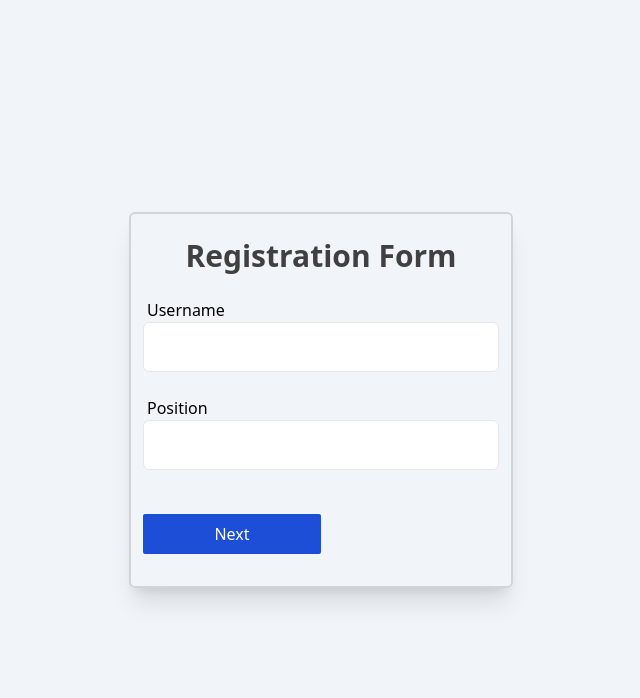
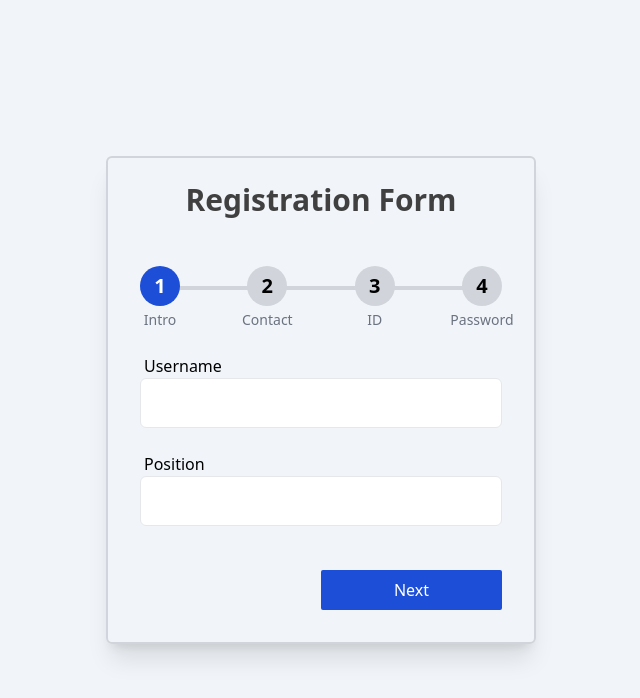
Before and after one commit to Hooseinsalari/Registration-Form, a React (Create React App) app: page / in a window 1280 px wide. Shown: the top 698 px of the page, without its empty margins (319-959 px from the left). Built offline with nearby package versions, Linux system fonts and the light colour scheme.

Commit message:
add progress bar

```diff
--- a/src/components/Form.js
+++ b/src/components/Form.js
@@ -1,4 +1,5 @@
 import React, { useState } from "react";
+import ProgressBar from "./ProgressBar";
 import StepFour from "./StepFour";
 
 // steps
@@ -6,66 +7,64 @@ import StepOne from "./StepOne";
 import StepThree from "./StepThree";
 import StepTwo from "./StepTwo";
 
-
-
 const Form = () => {
-
   const [step, setStep] = useState(1);
 
   const nextStep = () => {
-        setStep((prevState) => prevState + 1)
+    setStep((prevState) => prevState + 1);
     console.log(step);
-    }
+  };
 
   const prevStep = () => {
-        setStep((prevState) => prevState - 1)
+    setStep((prevState) => prevState - 1);
     console.log(step);
-    }
+  };
 
   const renderStep = () => {
-        switch(step) {
-            case 1: return (
+    switch (step) {
+      case 1:
+        return (
           <>
             <StepOne nextStep={nextStep} />
           </>
-            )
-            case 2: return (
+        );
+      case 2:
+        return (
           <>
             <StepTwo nextStep={nextStep} prevStep={prevStep} />
           </>
-            )
-            case 3: return (
+        );
+      case 3:
+        return (
           <>
             <StepThree nextStep={nextStep} prevStep={prevStep} />
           </>
-            )
-            case 4: return (
+        );
+      case 4:
+        return (
           <>
             <StepFour nextStep={nextStep} prevStep={prevStep} />
           </>
-            )
-            default: return (
+        );
+      default:
+        return (
           <>
             <StepOne nextStep={nextStep} />
           </>
-            )
+        );
     }
-    }
+  };
 
   return (
     <div>
-      <form className="shadow-xl p-3 rounded-md w-96 border-2 border-gray-300">
-
+      <form className="shadow-xl py-3 px-8 rounded-md w-[430px] m-auto border-2 border-gray-300">
         <h1 className="text-3xl font-semibold text-neutral-700 my-3 text-center">
           Registration Form
         </h1>
 
-        {
-            renderStep()
-        }
+        <ProgressBar step={step} />
 
-        {/* step one */}
-
+        {renderStep()}
       </form>
     </div>
   );
--- /dev/null
+++ b/src/components/ProgressBar.js
@@ -0,0 +1,64 @@
+import React, { useEffect, useState } from "react";
+
+const ProgressBar = ({ step }) => {
+  const [progressNum, setProgressNum] = useState("0");
+
+  useEffect(() => {
+    const progressLength = () => {
+      if (step === 1) {
+        setProgressNum("0");
+      } else if (step === 2) {
+        setProgressNum("1/3");
+      } else if (step === 3) {
+        setProgressNum("2/3");
+      } else if (step === 4) {
+        setProgressNum("11/12");
+      }
+    };
+
+    progressLength();
+  }, [step]);
+
+  return (
+    <div className="relative flex items-center justify-between my-12 before:w-11/12 before:h-1 before:bg-gray-300 before:absolute before:top-1/2">
+      <div
+        className={`absolute bg-blue-700 w-${progressNum} h-1 rounded-md top-1/2 ease-in-out duration-500`}
+      ></div>
+
+      <div
+        className={`${
+          step >= 1 ? "bg-blue-700 text-white" : "bg-gray-300"
+        } relative w-10 h-10 rounded-full flex items-center justify-center`}
+      >
+        <span className="text-xl font-semibold">1</span>
+        <span className="absolute top-11 text-gray-500 text-sm">Intro</span>
+      </div>
+      <div
+        className={`${
+          step >= 2 ? "bg-blue-700 text-white" : "bg-gray-300"
+        } ease-in-out duration-300 relative w-10 h-10 rounded-full flex items-center justify-center`}
+      >
+        <span className="text-xl font-semibold">2</span>
+        <span className="absolute top-11 text-gray-500 text-sm">Contact</span>
+      </div>
+      <div
+        className={`${
+          step >= 3 ? "bg-blue-700 text-white" : "bg-gray-300"
+        } ease-in-out duration-300 relative w-10 h-10 rounded-full flex items-center justify-center`}
+      >
+        <span className="text-xl font-semibold">3</span>
+        <span className="absolute top-11 text-gray-500 text-sm">ID</span>
+      </div>
+      <div
+        className={`${
+          step >= 4 ? "bg-blue-700 text-white" : "bg-gray-300"
+        } ease-in-out duration-300 relative w-10 h-10 rounded-full flex items-center justify-center`}
+      >
+        <span className="text-xl font-semibold">4</span>
+        <span className="absolute top-11 text-gray-500 text-sm">Password</span>
+      </div>
+    </div>
+  );
+};
+
+export default ProgressBar;
--- a/src/components/StepOne.js
+++ b/src/components/StepOne.js
@@ -24,10 +24,10 @@ const StepOne = ({ nextStep }) => {
         />
       </div>
 
-      <div className="w-1/2">
+      <div className="text-right">
         <button
           href="#"
-          className="w-full text-center mr-2 bg-blue-700 text-white px-6 py-2 rounded-sm my-5 inline-block hover:shadow-md delay-100"
+          className="w-1/2 text-center bg-blue-700 text-white px-6 py-2 rounded-sm my-5 inline-block hover:shadow-md delay-100"
           onClick={nextStep}
         >
           Next
```
Lines whose indentation alone changed are shown as unchanged.
